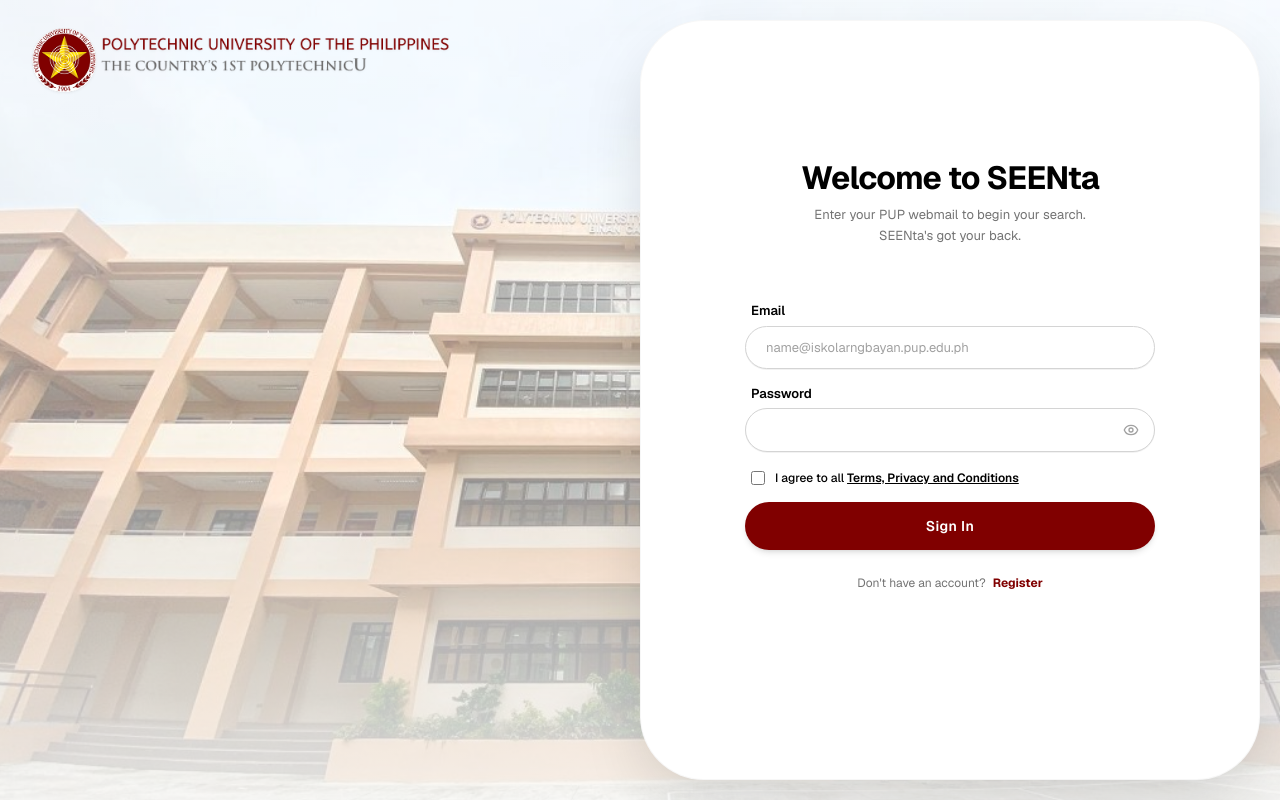
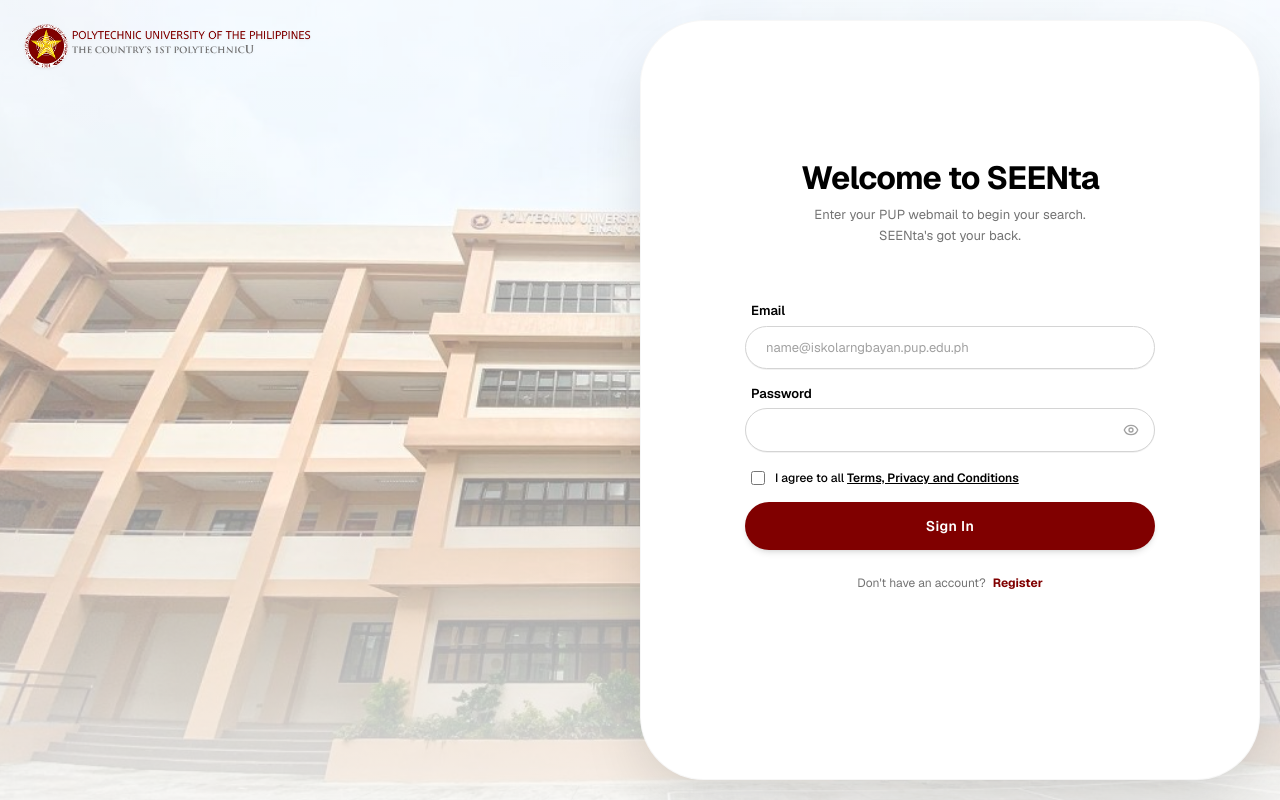
Before and after one commit to Alatiitkarlo26/SEENta-, a React (Vite) app: page / in a window 1280 px wide. Built offline with nearby package versions, Linux system fonts and the light colour scheme.

Commit message:
Refactor logo positioning

```diff
--- a/src/pages/AuthPage.jsx
+++ b/src/pages/AuthPage.jsx
@@ -195,11 +195,12 @@
       </div>
 
       {/* Top Left PUP Header Brand */}
-      <div className="absolute top-5 left-5 sm:top-7 sm:left-8 z-20 select-none">
+      <div className="absolute top-6 left-6 z-20 select-none pointer-events-none shrink-0">
         <img
           src={pupLogoAndText}
           alt="Polytechnic University of the Philippines"
-          className="h-12 sm:h-14 lg:h-16 w-auto object-contain drop-shadow-xs brightness-100 dark:brightness-110"
+          draggable={false}
+          className="h-11 w-auto object-contain drop-shadow-xs brightness-100 dark:brightness-110 shrink-0 select-none"
         />
       </div>
 
```
